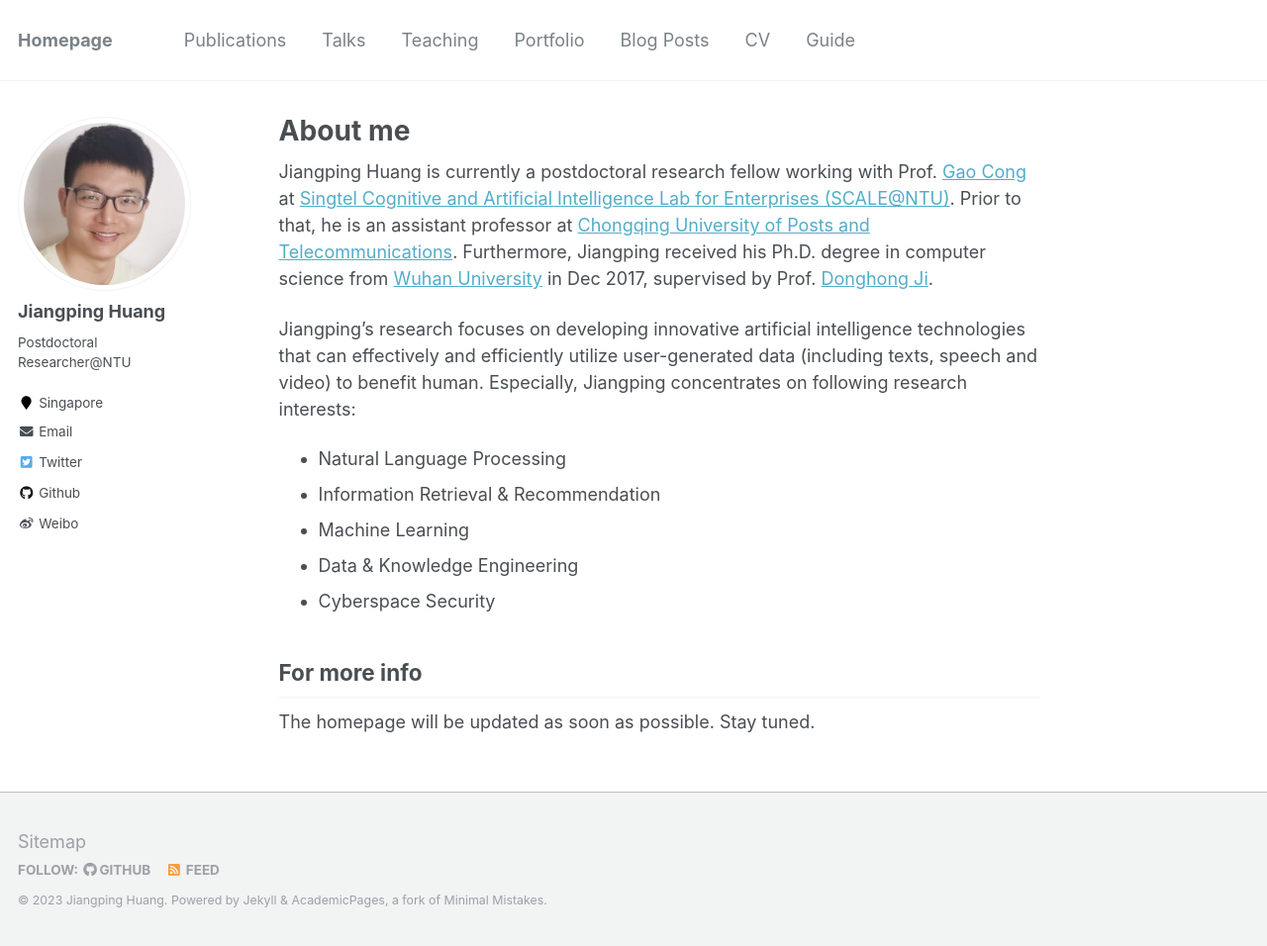
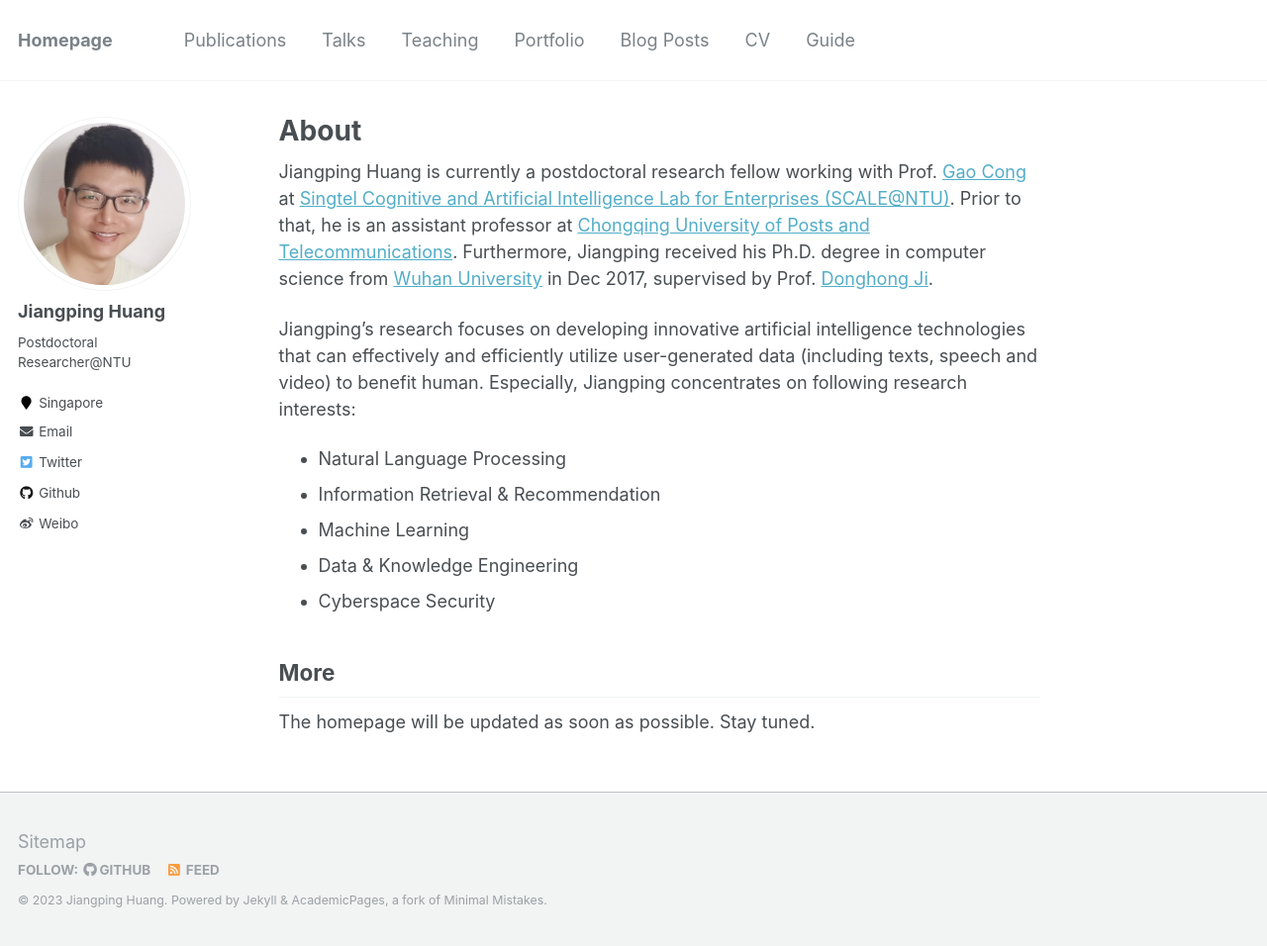
Before and after one commit to h-jp/h-jp.github.io, a Jekyll site: the page built from _pages/about.md, in a window 1280 px wide and 956 px high. Shown: the whole window at 99% size. Built offline with Jekyll 4.4.1, drawn with Linux system fonts in a browser that asks for light colours.

Commit message:
initial commit

```diff
--- a/_pages/about.md
+++ b/_pages/about.md
@@ -1,7 +1,7 @@
 ---
 permalink: /
-title: "About me"
-excerpt: "About me"
+title: "About"
+excerpt: "About"
 author_profile: true
 redirect_from:
   - /about/
@@ -52,6 +52,6 @@ Many people use a git client to create files on their local computer and then pu
 Example: editing a markdown file for a talk
 ![Editing a markdown file for a talk](/images/editing-talk.png) -->
 
-For more info
+More
 ------
 The homepage will be updated as soon as possible. Stay tuned.
```
